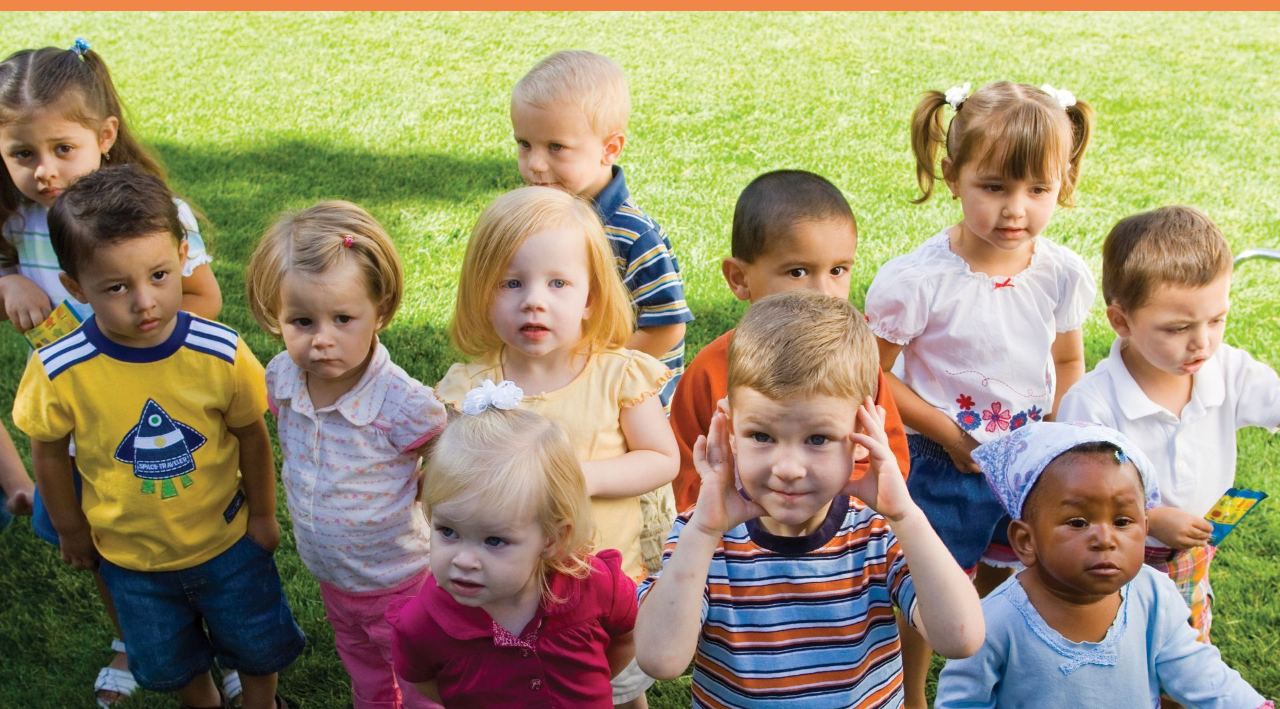
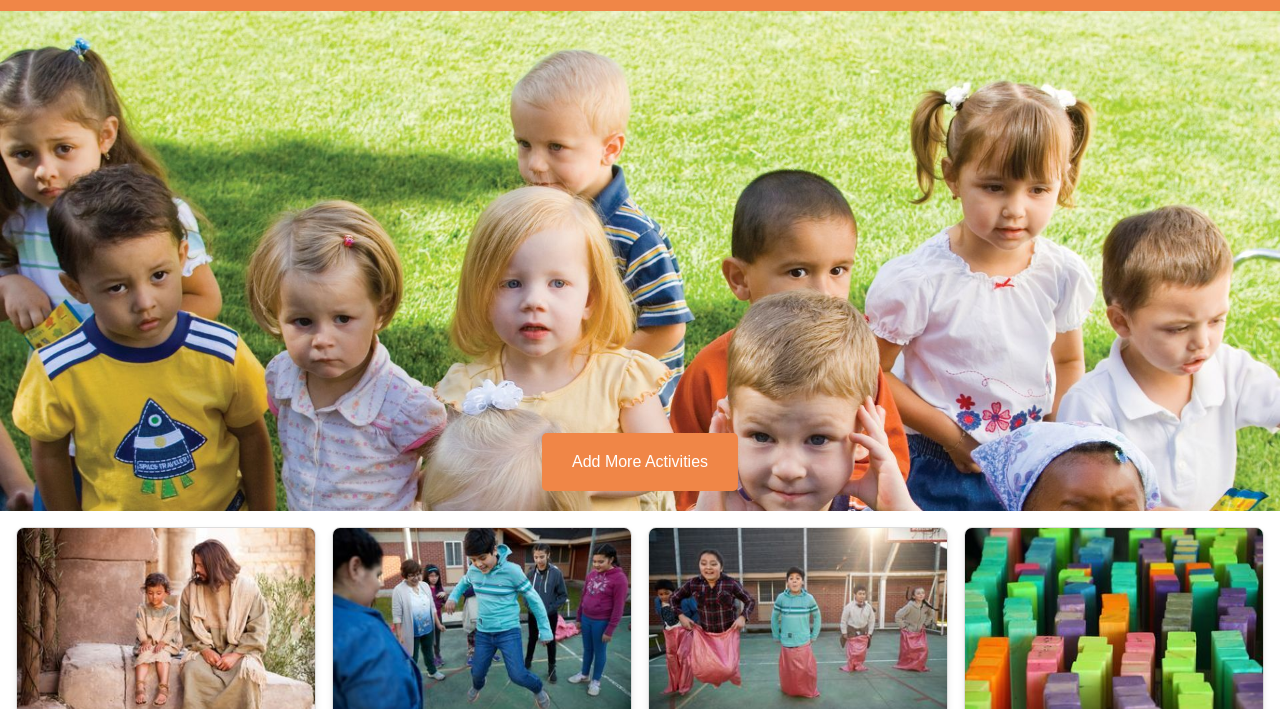
Before and after one commit to juliwhite/PrimaryA, a website built with Vite: page src/index.html in a window 1280 px wide. Shown: the part 81-790 px from the top of the page. Built offline with nearby package versions, Linux system fonts and the light colour scheme.

Commit message:
fix img banner

```diff
--- a/src/css/style.css
+++ b/src/css/style.css
@@ -60,17 +60,42 @@ header nav a:hover {
 .banner {
     position: relative;
     width: 100%;
-    /*height: 500px;*/
-    background-size: cover;
+    height: 500px;
+    background-size: contain;
     background-position: center;
     background-repeat: no-repeat;
     overflow: hidden;
+    text-align: center;
+    color: white;
+    /*padding: 20px;*/
 }
 
 .banner img {
     width: 100%;
     height: auto; /* Maintain aspect ratio*/
     object-fit: contain;
+}
+
+.banner-content {
+    position: absolute;
+    bottom: 20px;
+    left: 50%;
+    transform: translateX(-50%);
+}
+
+.add-activity-btn {
+    background-color: #f08647;
+    color: white;
+    border: none;
+    padding: 20px 30px;
+    font-size: 1rem;
+    cursor: pointer;
+    border-radius: 5px;
+    transition: background-color 0.3s ease;
+}
+
+.add-activity-btn:hover {
+    background-color: #d96a2e;
 }
 
 /* Responsive image */
--- a/src/index.html
+++ b/src/index.html
@@ -24,6 +24,9 @@
             <source srcset="images/children-medium.jpg" media="(max-width: 768px)">
             <img src="images/children-large.jpg" alt="children">
         </picture>
+        <div class="banner-content">
+            <button id="add-activity-btn" class="add-activity-btn">Add More Activities</button>
+        </div>
     </div>
     <div class="cards-container">
         <div class="card" data-category="spiritual goal">
```
